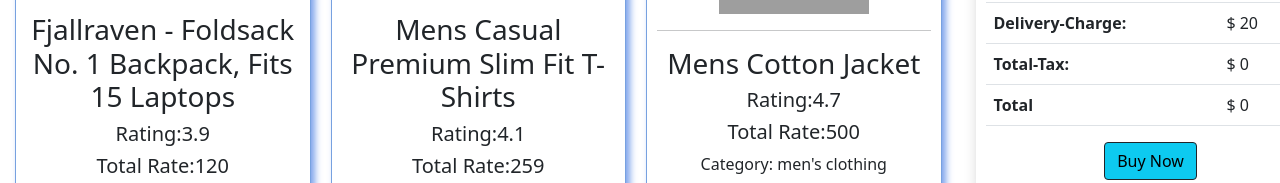
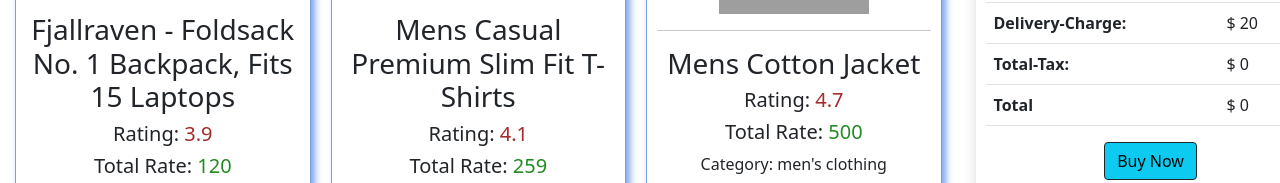
Before and after one commit to nourindiya/ranga-store, a plain HTML site: page index.html in a window 1280 px wide. Shown: the part 346-529 px from the top of the page. Drawn offline with nearby package versions, Linux system fonts and the light colour scheme; grey boxes are pictures that could not be loaded.

Commit message:
css commit

```diff
--- a/index.html
+++ b/index.html
@@ -93,5 +93,6 @@
   <!-- add javascript  file  -->
   <script src="js/app.js"></script>
 </body>
+<span style="color: forestgreen;"></span>
 
 </html>
--- a/js/app.js
+++ b/js/app.js
@@ -16,8 +16,8 @@ const showProducts = (products) => {
     <hr>
       </div>
       <h3>${product.title}</h3>
-      <h5>Rating:${product.rating.rate}</h5>
-      <h5>Total Rate:${product.rating.count}</h5>
+      <h5>Rating: <span style="color: brown;">${product.rating.rate}</span></h5>
+      <h5>Total Rate: <span style="color: forestgreen;">${product.rating.count}</span></h5>
       <p>Category: ${product.category}</p>
       <h2>Price: $ ${product.price}</h2>
       <button onclick="addToCart(${product.id},${product.price})" id="addToCart-btn" class="buy-now btn" style="background-color: rgb(110, 173, 231);" >add to cart</button>
```
